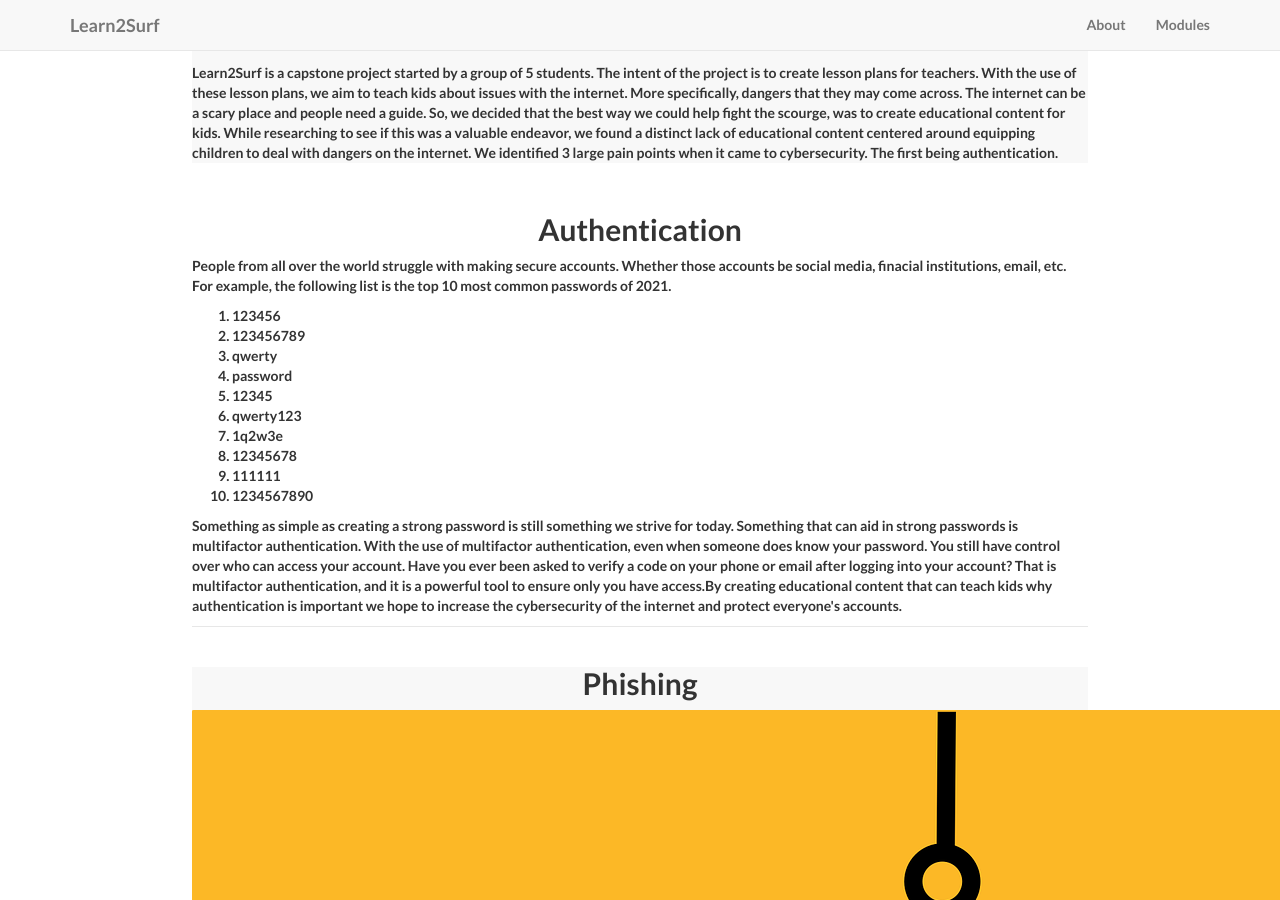
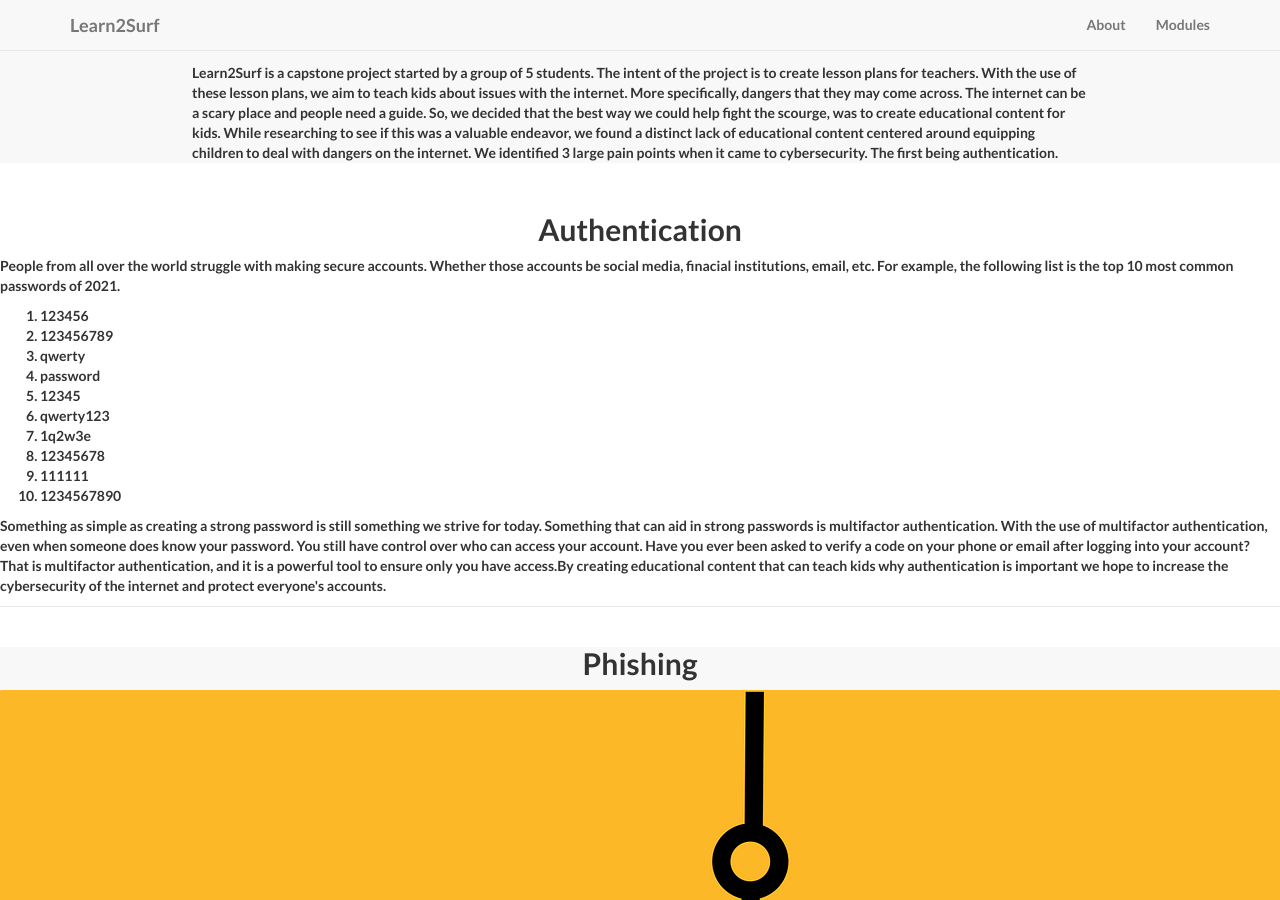
Before and after one commit to Konnor-Filip/Learn2Surf, a Jekyll site: the page built from index.html, in a window 1280 px wide and 900 px high, scrolled down 817 px. Built offline with Jekyll 4.4.1, drawn with Linux system fonts in a browser that asks for light colours.

Commit message:
changing where the styling is done

```diff
--- a/index.html
+++ b/index.html
@@ -36,16 +36,18 @@
 </section>
 
 <!-- About Section -->
-<section id="about" style="padding-left: 15%; padding-right: 15%;">
+<section id="about">
     <div>
         <div>
             <br /><br />
-                <div class="content-section-c">
+                <div class="content-section-c" style="padding-left: 15%; padding-right: 15%;">
+                <div>
                     <div style="text-align: center;">
                     <h2>What is Learn2Surf?</h2>
                     </div>
                 <p>Learn2Surf is a capstone project started by a group of 5 students. The intent of the project is to create lesson plans for teachers. With the use of these lesson plans, we aim to teach kids about issues with the internet. More specifically, dangers that they may come across. The internet can be a scary place and people need a guide. So, we
                 decided that the best way we could help fight the scourge, was to create educational content for kids. While researching to see if this was a valuable endeavor, we found a distinct lack of educational content centered around equipping children to deal with dangers on the internet. We identified 3 large pain points when it came to cybersecurity. The first being authentication.</p>
+                </div>
                 </div>
             <br />
             <div class="content-section-d">
```
